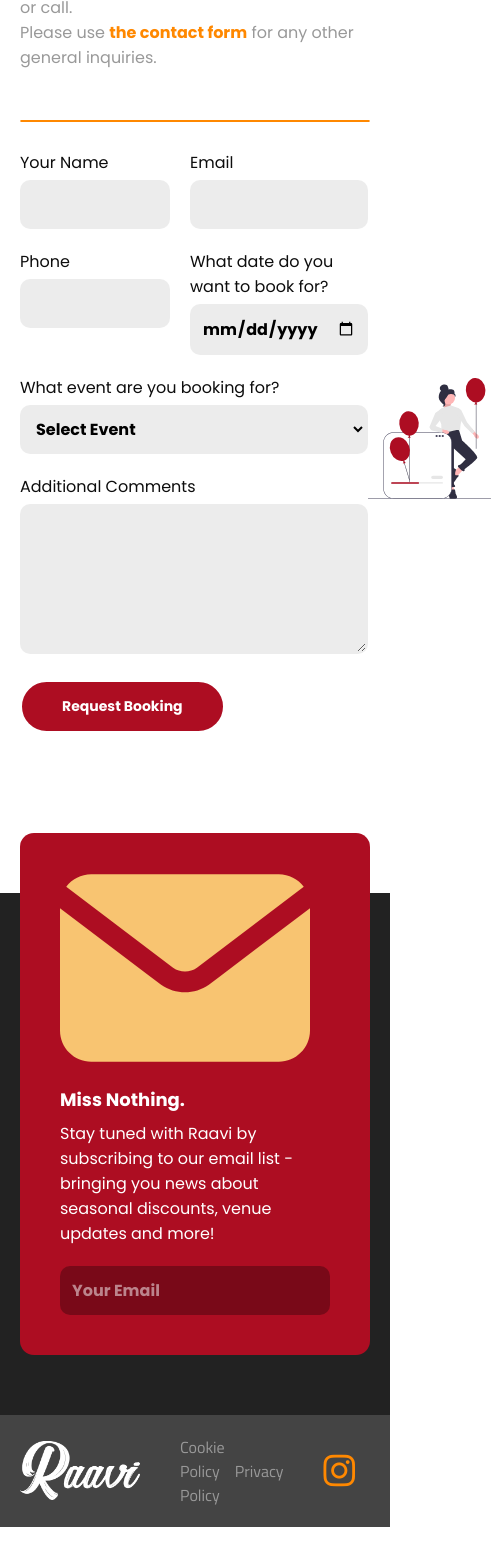
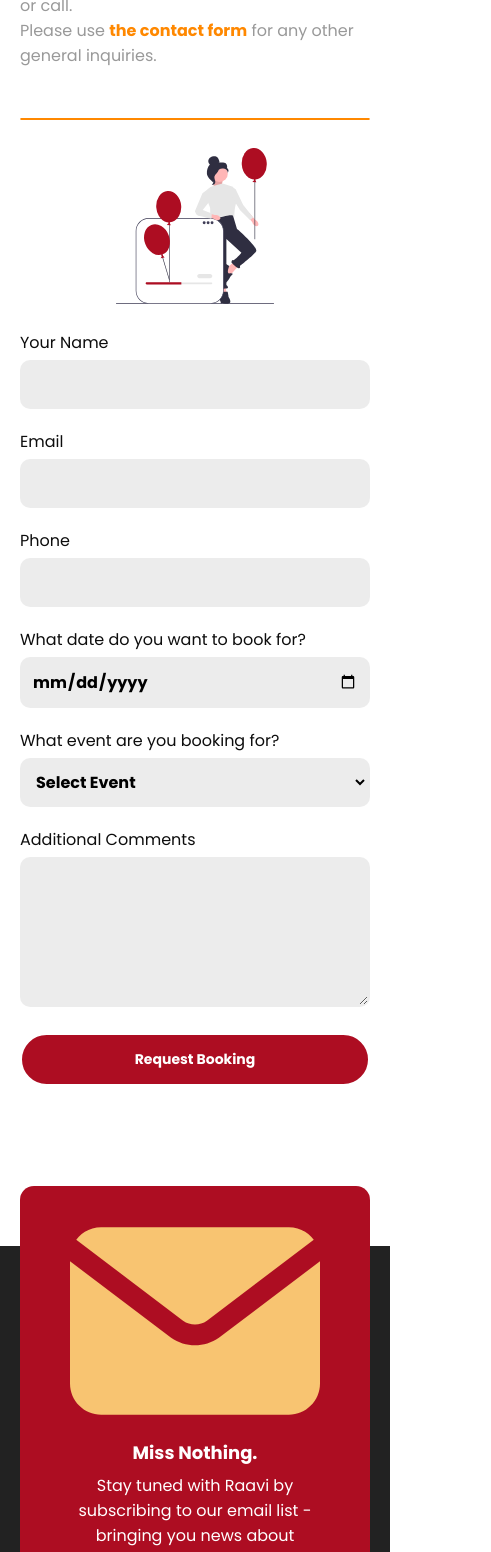
Before and after one commit to brinxade/raavi-resort, a React (Create React App) app: page /booking in a window 390 px wide. Shown: the part 294-1846 px from the top of the page, 491 px wide, since content can reach past the window. Before the commit the page ends 1821 px from the top, so only its background shows below. Built offline with nearby package versions, Linux system fonts and the light colour scheme.

Commit message:
Responsiveness updates

```diff
--- a/src/components/Footer.js
+++ b/src/components/Footer.js
@@ -36,7 +36,7 @@ function Footer() {
                     </nav>
 
                     <nav className="social-tray ml-auto">
-                        <a href="https://www.instagram.com/raavi_raffles_resort/" className="icon-wrapper"><i class="fa-brands fa-instagram"></i></a>
+                        <a href="https://www.instagram.com/raavi_raffles_resort/" className="icon-wrapper"><i className="fa-brands fa-instagram"></i></a>
                     </nav>
                 </div>
             </div>
--- a/src/components/Header.js
+++ b/src/components/Header.js
@@ -1,17 +1,31 @@
 import { Link, NavLink } from "react-router-dom";
 import imgHeaderExt from "images/waves-themed-animated.svg";
 import logo from "images/logo.png";
-import { useState } from "react";
+import { useEffect, useState } from "react";
 
 function Header(props) {
 
     const [menuIsOpen, setMenuIsOpen] = useState(false);
+    const [headerResponsive, setHeaderResponsive] = useState(false);
 
     const activeCheck = ({ isActive, isPending }) =>
     isPending ? "pending" : isActive ? "active" : "";
 
+    const onResize = () => {
+        if(window.innerWidth < 800) {
+            setHeaderResponsive(true);
+        } else {
+            setHeaderResponsive(false);
+        }
+    };
+
+    useEffect(() => {
+        onResize();
+        window.addEventListener("resize", onResize, true);
+    }, []);
+
     return (
-        <header id="site-header" className={`${props.hasHeroContainer && "header-transparent"} ${props.hasWaterEffect && "water-effect"} ${!menuIsOpen && "menu-collapsed"}`}>
+        <header id="site-header" className={`${props.hasHeroContainer && "header-transparent"} ${props.hasWaterEffect && "water-effect"} ${!menuIsOpen && "menu-collapsed"} ${headerResponsive && "header-responsive"}`}>
             <div className="inner ss-3">
                 <button id="header-toggle" className={`${menuIsOpen && "active"}`} onClick={() => setMenuIsOpen(!menuIsOpen)}><i className="fa-solid fa-bars"></i></button>
                 <Link to="/" className="logo">
--- a/src/style/main.scss
+++ b/src/style/main.scss
@@ -16,14 +16,6 @@
     font-size: $text-l;
     font-family: $font-secondary;
 
-    &.menu-collapsed .nav-right {
-        display: none;
-    }
-
-    &.menu-collapsed .nav-left {
-        display: none;
-    }
-
     .logo {
         margin-right: 50px;
     }
@@ -32,7 +24,9 @@
         margin-bottom: 30px;
         > .inner { transform: translateY(14px); }
     }
+
     &.header-transparent { background-color: transparent; transform: translateY(30%); }
+    &:not(.header-transparent).header-responsive .nav-right { padding-bottom: 50px; }
 
     .header-ext {
         background-color: $white;
@@ -67,8 +61,23 @@
     }
 }
 
+.header-responsive {
+    #header-toggle {
+        display: block;
+    }
+
+    &.menu-collapsed .nav-right {
+        display: none;
+    }
+
+    &.menu-collapsed .nav-left {
+        display: none;
+    }
+}
+
 #header-toggle {
     position: absolute;
+    display: none;
     right: 0;
     top: 0;
     font-size: 26px;
@@ -412,8 +421,11 @@
         margin-top: 0;
     }
 
+    .grid-span2 { grid-column: span 1;}
+
     #booking-form .inner {
         max-width: 100%;
+        grid-template-columns: 1fr;
     }
 
     .fieldgroup:last-child {
@@ -422,6 +434,10 @@
 
     form {
         margin-bottom: 20px;
+
+        .button-secondary {
+            width: 100%;
+        }
     }
 
     .block-list {
@@ -444,7 +460,8 @@
 
     #subscribe-newsletter {
         flex-direction: column-reverse;
-        align-items: start;
+        align-items: center;
+        text-align: center;
 
         .thumbnail-wrapper img {
             margin-left: 0 !important;
@@ -456,4 +473,42 @@
         flex-direction: column;
         align-items: center;
     }
+
+    #events-showcase .image-content > .image-wrapper {
+        max-width: 100%;
+        width: 100%;
+        margin-bottom: 15px;
+    }
+
+    .page-home .hero-section {
+        margin-bottom: 0;
+    }
+
+    #site-footer .lower > .inner .logo {
+        margin-right: 20px;
+    }
+
+    #site-footer .logo img {
+        max-width: 100px;
+    }
+
+    form .button-submit { margin-right: 0; }
 }
+
+@media screen and (max-width: 1000px) {
+    .services-showcase {
+        grid-template-columns: 1fr;
+
+        .image-content {
+            flex-direction: column;
+
+            .image { max-width: 100%; width: 100%; }
+            img { max-width: 100%; width: 100%; height: auto; border-radius: 10px; }
+        }
+    }
+
+    .page-booking .image-content {
+        flex-direction: column-reverse !important;
+        .image-wrapper { margin-top: 20px; }
+    }
+}
--- a/src/style/reset.scss
+++ b/src/style/reset.scss
@@ -54,7 +54,7 @@ hr { border: 0.5px solid $primary; border-radius: $ui-radius-large; }
 /* Helpers */
 .padding-l { padding: $padding-l; }
 .base-padding { padding: $base-padding; }
-.section { margin-top: 100px; margin-bottom: 100px; }
+.section { margin-top: clamp(20px, 5vw, 100px); margin-bottom: clamp(40px, 5vw, 100px); }
 .section:last-child { margin-bottom: 0; }
 
 .ss-1 { max-width: $screen-size-small; margin-left: auto; margin-right: auto; }
--- a/src/style/ui.scss
+++ b/src/style/ui.scss
@@ -6,9 +6,9 @@
     span::before {
         position: absolute;
         content: '';
-        width: 70px;
-        height: 70px;
-        left: -90px;
+        width: 50px;
+        height: 50px;
+        left: -60px;
         top: -15px;
 
         background-image: url(../images/marker-spiral.svg);
@@ -92,7 +92,7 @@
 .subtitle {
     font-family: $font-primary;
     font-weight: normal;
-    font-size: $text-l;
+    font-size: $text-m;
     margin-bottom: 2px;
 }
 
```
